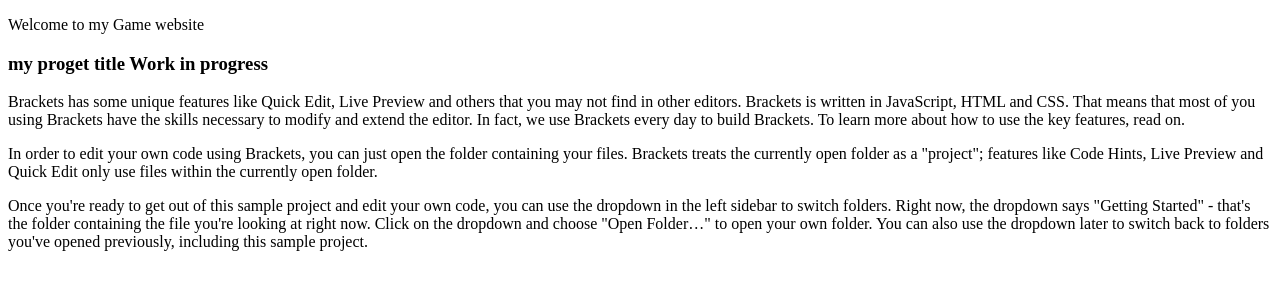
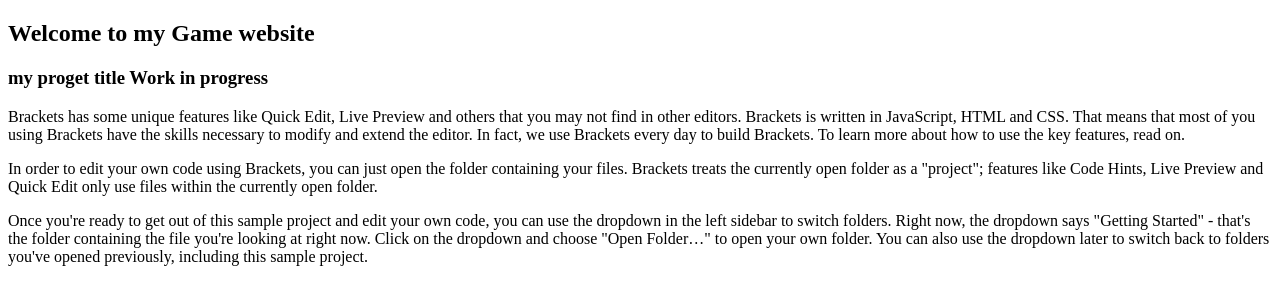
Before and after one commit to SilverCat925/Website-Design, a plain HTML site: page index.html in a window 1280 px wide. Drawn offline with Linux system fonts and the light colour scheme.

Commit message:
Website/templet/2 start

```diff
--- a/index.html
+++ b/index.html
@@ -7,7 +7,7 @@
     <body>
 
         <p>
-            Welcome to my Game website
+            <h2>Welcome to my Game website</h2>
         </p>
 
         <p>
@@ -35,7 +35,6 @@
             sample project.
         </p>
 
-
         <a href="Templat.Link"> </a>
     </body>
 </html>
```
